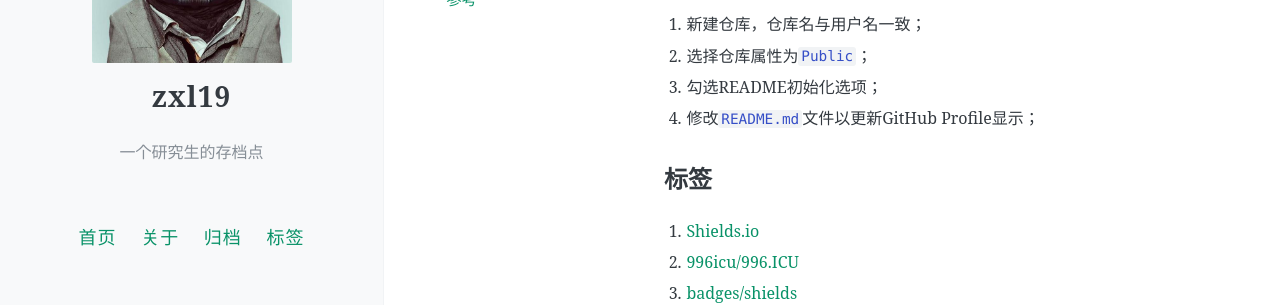
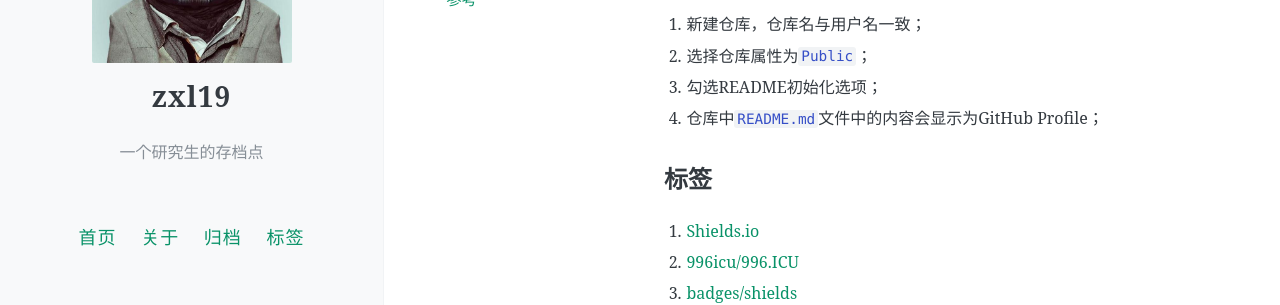
Before and after one commit to zxl19/zxl19.github.io, a Jekyll site: the page built from _posts/2020-07-28-github-profile.md, in a window 1280 px wide and 1249 px high. Shown: the part 252-557 px from the top of the window. Built offline with Jekyll 4.4.1, drawn with Linux system fonts in a browser that asks for light colours; comment, search, counter and statistics services are not loaded.

Commit message:
Update 2020-07-28-github-profile.md

```diff
--- a/_posts/2020-07-28-github-profile.md
+++ b/_posts/2020-07-28-github-profile.md
@@ -18,7 +18,7 @@ pinned: false
 1. 新建仓库，仓库名与用户名一致；
 2. 选择仓库属性为`Public`；
 3. 勾选README初始化选项；
-4. 修改`README.md`文件以更新GitHub Profile显示；
+4. 仓库中`README.md`文件中的内容会显示为GitHub Profile；
 
 ## 标签
 
```
